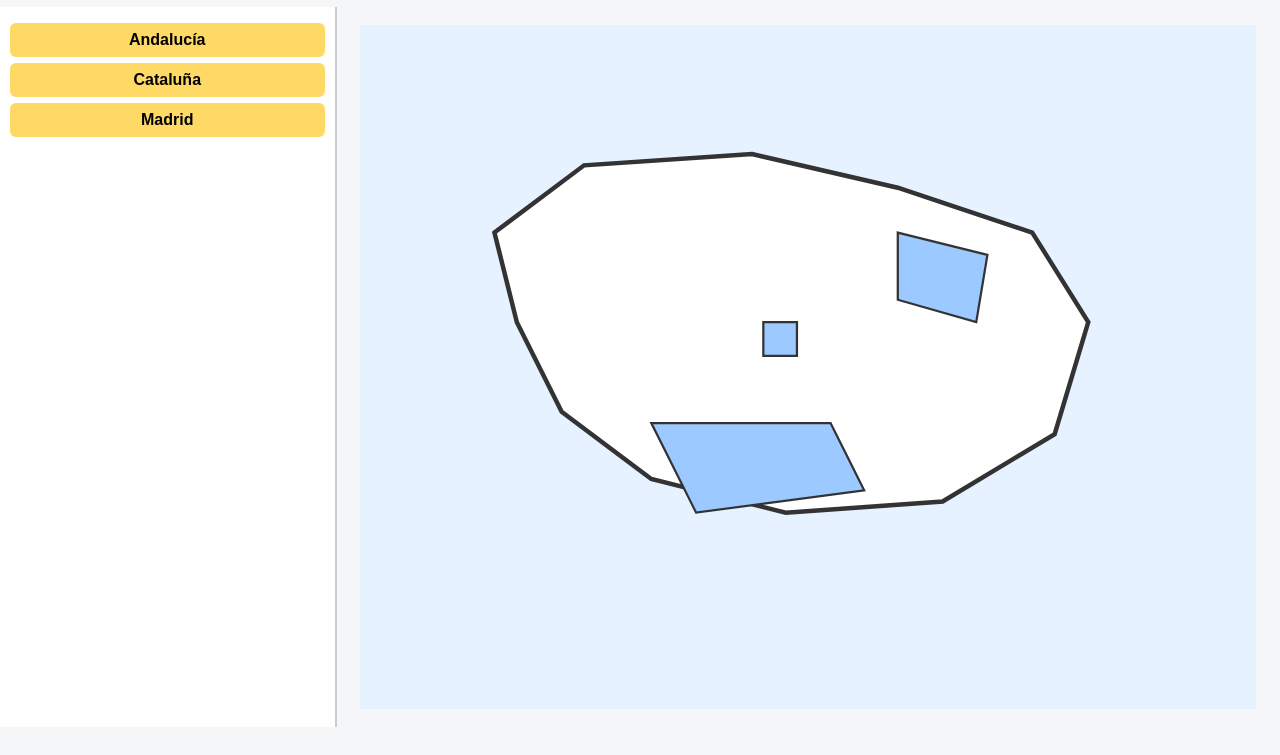
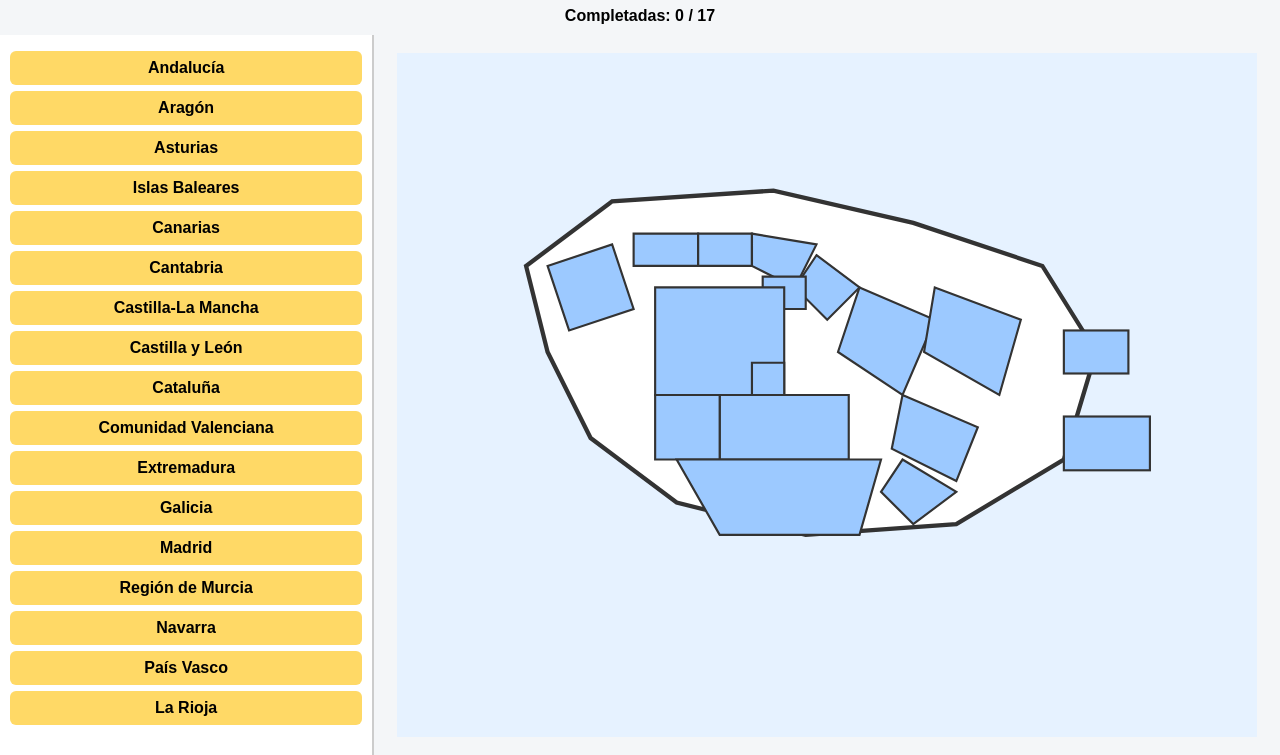
Before and after one commit to DRB-YO/escape-room-ccaa, a plain HTML site: page index.html in a window 1280 px wide. Shown: the part 50-805 px from the top of the page. Drawn offline with Linux system fonts and the light colour scheme.

Commit message:
index.html

```diff
--- a/index.html
+++ b/index.html
@@ -22,10 +22,11 @@
   }
 
   #etiquetas {
-    width: 25%;
+    width: 28%;
     background: #ffffff;
     padding: 10px;
     border-right: 2px solid #ccc;
+    overflow-y: auto;
   }
 
   .etiqueta {
@@ -39,7 +40,7 @@
   }
 
   #mapa {
-    width: 75%;
+    width: 72%;
     display: flex;
     justify-content: center;
     align-items: center;
@@ -60,52 +61,80 @@
   .correcta {
     fill: #8bcf9c !important;
   }
+
+  #progreso {
+    text-align: center;
+    font-weight: bold;
+    margin-bottom: 10px;
+  }
 </style>
 </head>
 
 <body>
 
 <h1>Escape Room: Comunidades Autónomas de España</h1>
+<div id="progreso">Completadas: 0 / 17</div>
 
 <div id="contenedor">
 
+  <!-- ETIQUETAS -->
   <div id="etiquetas">
     <div class="etiqueta" draggable="true" data-id="andalucia">Andalucía</div>
+    <div class="etiqueta" draggable="true" data-id="aragon">Aragón</div>
+    <div class="etiqueta" draggable="true" data-id="asturias">Asturias</div>
+    <div class="etiqueta" draggable="true" data-id="baleares">Islas Baleares</div>
+    <div class="etiqueta" draggable="true" data-id="canarias">Canarias</div>
+    <div class="etiqueta" draggable="true" data-id="cantabria">Cantabria</div>
+    <div class="etiqueta" draggable="true" data-id="castilla-lamancha">Castilla-La Mancha</div>
+    <div class="etiqueta" draggable="true" data-id="castilla-leon">Castilla y León</div>
     <div class="etiqueta" draggable="true" data-id="cataluna">Cataluña</div>
+    <div class="etiqueta" draggable="true" data-id="comunidad-valenciana">Comunidad Valenciana</div>
+    <div class="etiqueta" draggable="true" data-id="extremadura">Extremadura</div>
+    <div class="etiqueta" draggable="true" data-id="galicia">Galicia</div>
     <div class="etiqueta" draggable="true" data-id="madrid">Madrid</div>
+    <div class="etiqueta" draggable="true" data-id="murcia">Región de Murcia</div>
+    <div class="etiqueta" draggable="true" data-id="navarra">Navarra</div>
+    <div class="etiqueta" draggable="true" data-id="pais-vasco">País Vasco</div>
+    <div class="etiqueta" draggable="true" data-id="rioja">La Rioja</div>
   </div>
 
+  <!-- MAPA -->
   <div id="mapa">
-
-    <!-- MAPA SVG -->
     <svg viewBox="0 0 800 600" xmlns="http://www.w3.org/2000/svg">
 
-      <!-- CONTORNO DE ESPAÑA -->
-      <path
-        d="M120,180 L200,120 L350,110 L480,140 L600,180 L650,260 L620,360 L520,420 L380,430 L260,400 L180,340 L140,260 Z"
-        fill="#ffffff"
-        stroke="#333"
-        stroke-width="4"
-      />
+      <!-- CONTORNO -->
+      <path d="M120,180 L200,120 L350,110 L480,140 L600,180 L650,260 L620,360 L520,420 L380,430 L260,400 L180,340 L140,260 Z"
+        fill="#ffffff" stroke="#333" stroke-width="4"/>
 
-      <!-- ZONAS -->
-      <path id="andalucia" class="zona"
-        d="M260,350 L420,350 L450,410 L300,430 Z" />
+      <!-- ZONAS (simplificadas, pedagógicas) -->
+      <path id="galicia" class="zona" d="M140,180 L200,160 L220,220 L160,240 Z"/>
+      <path id="asturias" class="zona" d="M220,150 L280,150 L280,180 L220,180 Z"/>
+      <path id="cantabria" class="zona" d="M280,150 L330,150 L330,180 L280,180 Z"/>
+      <path id="pais-vasco" class="zona" d="M330,150 L390,160 L370,200 L330,180 Z"/>
+      <path id="navarra" class="zona" d="M390,170 L430,200 L400,230 L370,200 Z"/>
+      <path id="rioja" class="zona" d="M340,190 L380,190 L380,220 L340,220 Z"/>
+      <path id="aragon" class="zona" d="M430,200 L500,230 L470,300 L410,260 Z"/>
+      <path id="cataluna" class="zona" d="M500,200 L580,230 L560,300 L490,260 Z"/>
+      <path id="castilla-leon" class="zona" d="M240,200 L360,200 L360,300 L240,300 Z"/>
+      <path id="madrid" class="zona" d="M330,270 L360,270 L360,300 L330,300 Z"/>
+      <path id="castilla-lamancha" class="zona" d="M300,300 L420,300 L420,360 L300,360 Z"/>
+      <path id="extremadura" class="zona" d="M240,300 L300,300 L300,360 L240,360 Z"/>
+      <path id="comunidad-valenciana" class="zona" d="M470,300 L540,330 L520,380 L460,350 Z"/>
+      <path id="murcia" class="zona" d="M470,360 L520,390 L480,420 L450,390 Z"/>
+      <path id="andalucia" class="zona" d="M260,360 L450,360 L430,430 L300,430 Z"/>
 
-      <path id="cataluna" class="zona"
-        d="M480,180 L560,200 L550,260 L480,240 Z" />
-
-      <path id="madrid" class="zona"
-        d="M360,260 L390,260 L390,290 L360,290 Z" />
+      <!-- ISLAS -->
+      <rect id="baleares" class="zona" x="620" y="240" width="60" height="40"/>
+      <rect id="canarias" class="zona" x="620" y="320" width="80" height="50"/>
 
     </svg>
-
   </div>
 </div>
 
 <script>
   const etiquetas = document.querySelectorAll('.etiqueta');
   const zonas = document.querySelectorAll('.zona');
+  let correctas = 0;
 
   etiquetas.forEach(et => {
     et.addEventListener('dragstart', e => {
@@ -120,12 +149,18 @@
       e.preventDefault();
       const idEtiqueta = e.dataTransfer.getData('text');
 
-      if (zona.id === idEtiqueta) {
+      if (zona.id === idEtiqueta && !zona.classList.contains('correcta')) {
         zona.classList.add('correcta');
         document.querySelector(`.etiqueta[data-id="${idEtiqueta}"]`).remove();
-        alert('¡Correcto!');
+        correctas++;
+        document.getElementById('progreso').textContent =
+          `Completadas: ${correctas} / 17`;
+
+        if (correctas === 17) {
+          alert("🎉 ¡Enhorabuena! Has completado el mapa de España 🎉");
+        }
       } else {
-        alert('No es correcto, inténtalo de nuevo');
+        alert("❌ No es correcto. Inténtalo de nuevo.");
       }
     });
   });
```
